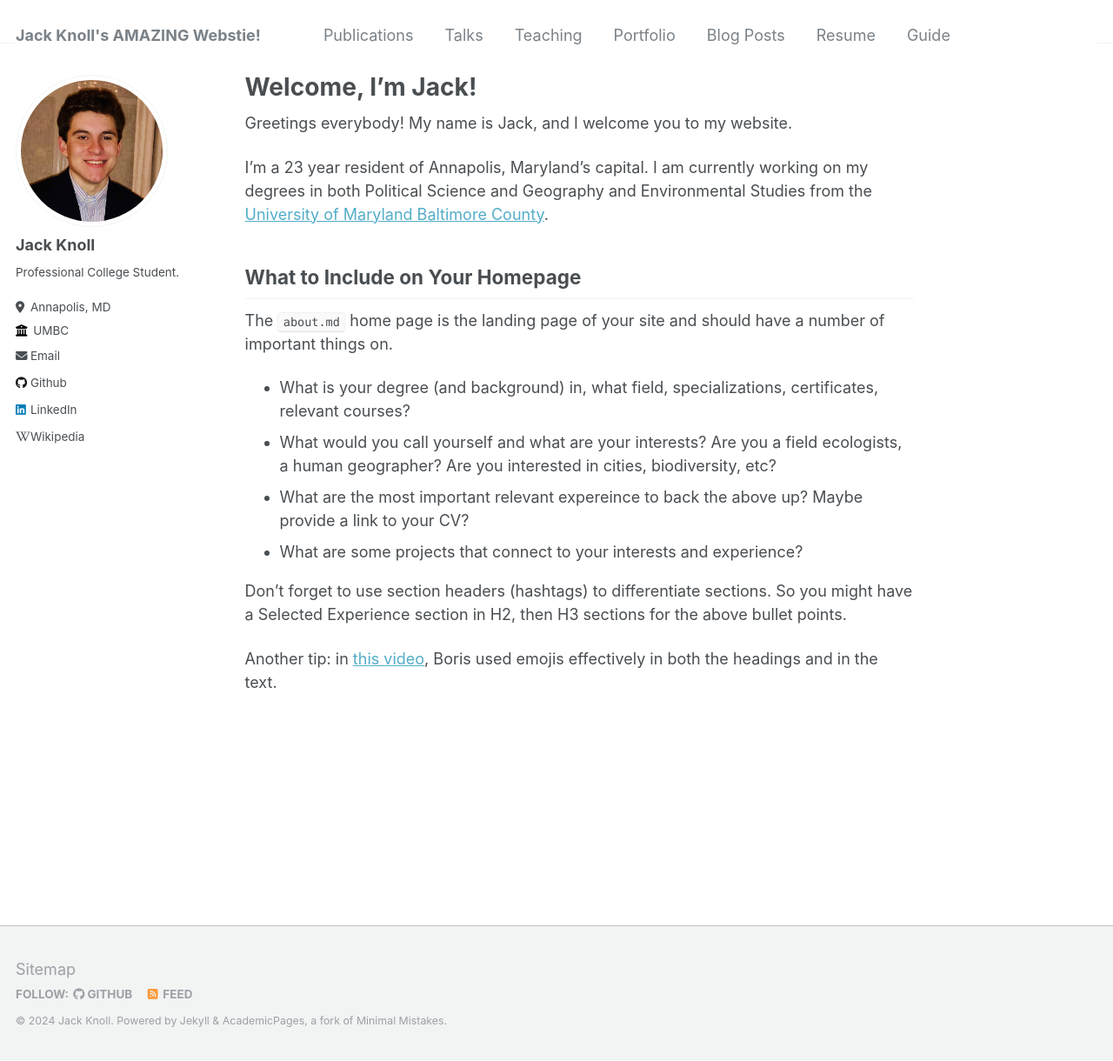
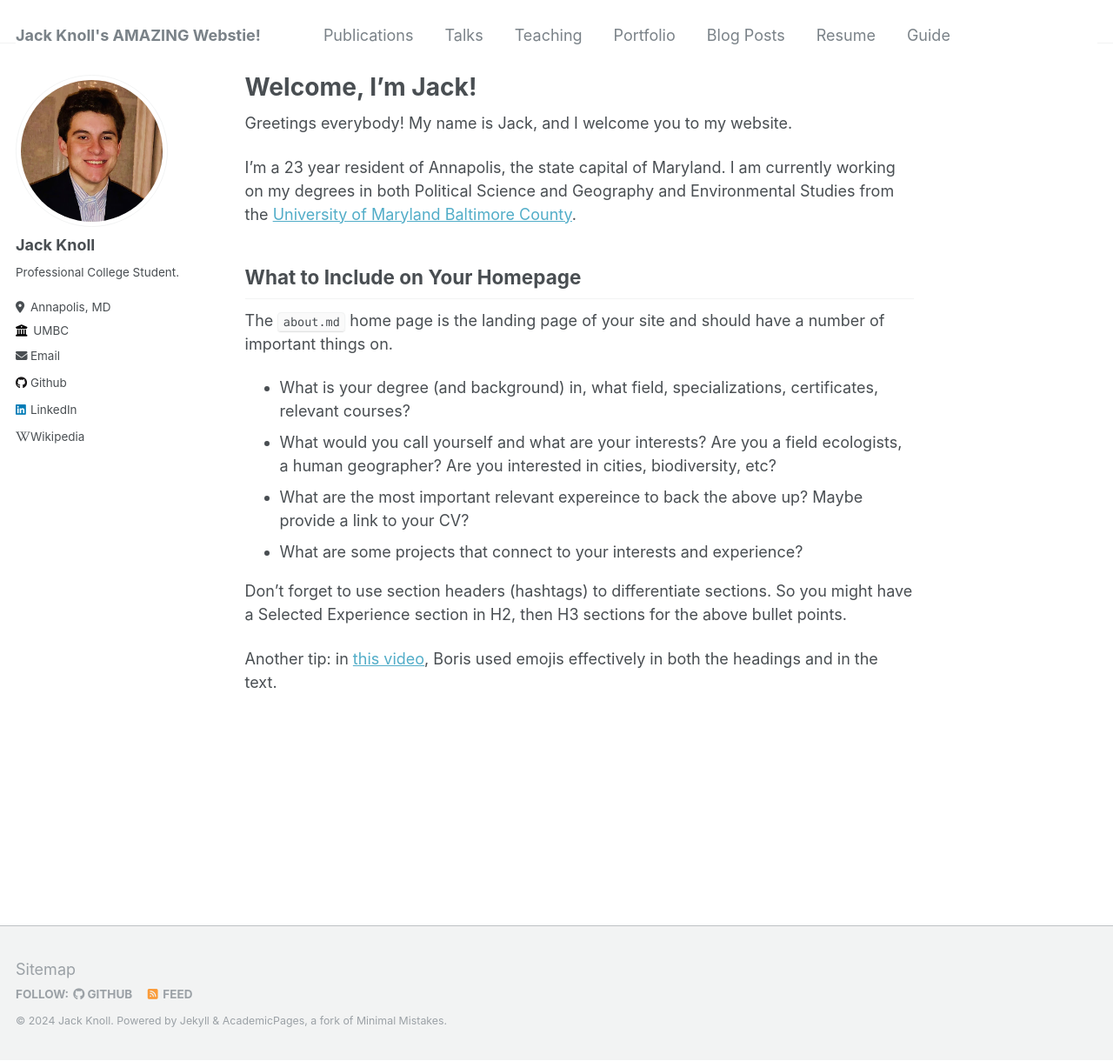
Before and after one commit to jakjr2000/jakjr2000.github.io, a Jekyll site: the page built from _pages/about.md, in a window 1280 px wide and 1220 px high. Shown: the whole window at 87% size. Built offline with Jekyll 4.4.1, drawn with Linux system fonts in a browser that asks for light colours.

Commit message:
Update about.md

```diff
--- a/_pages/about.md
+++ b/_pages/about.md
@@ -9,7 +9,7 @@ redirect_from:
 
 Greetings everybody! My name is Jack, and I welcome you to my website.
 
-I'm a 23 year resident of Annapolis, Maryland's capital. I am currently working on my degrees in both Political Science and Geography and Environmental Studies from the [University of Maryland Baltimore County](https://umbc.edu).
+I'm a 23 year resident of Annapolis, the state capital of Maryland. I am currently working on my degrees in both Political Science and Geography and Environmental Studies from the [University of Maryland Baltimore County](https://umbc.edu).
 
 ## What to Include on Your Homepage
 
```
